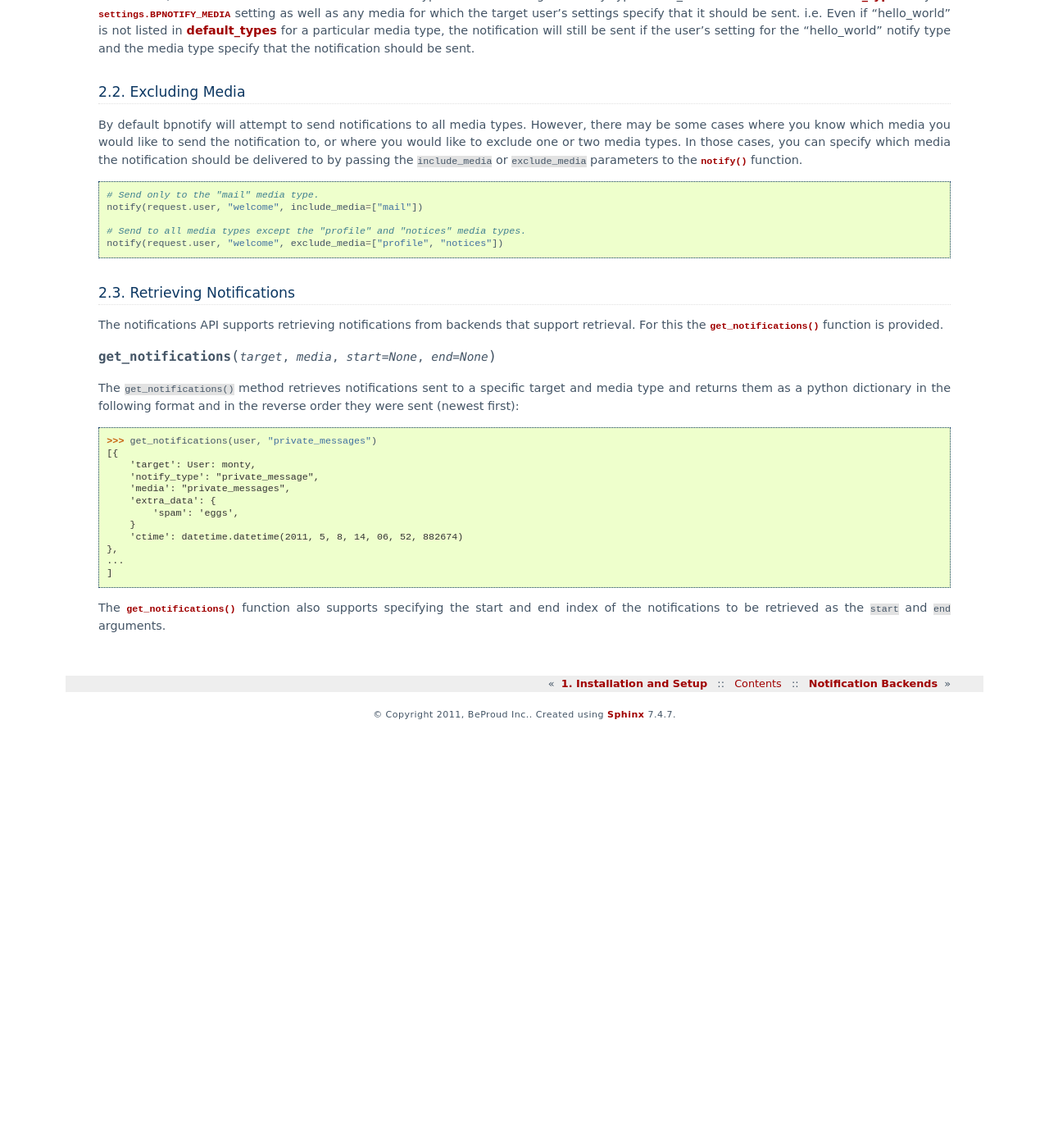
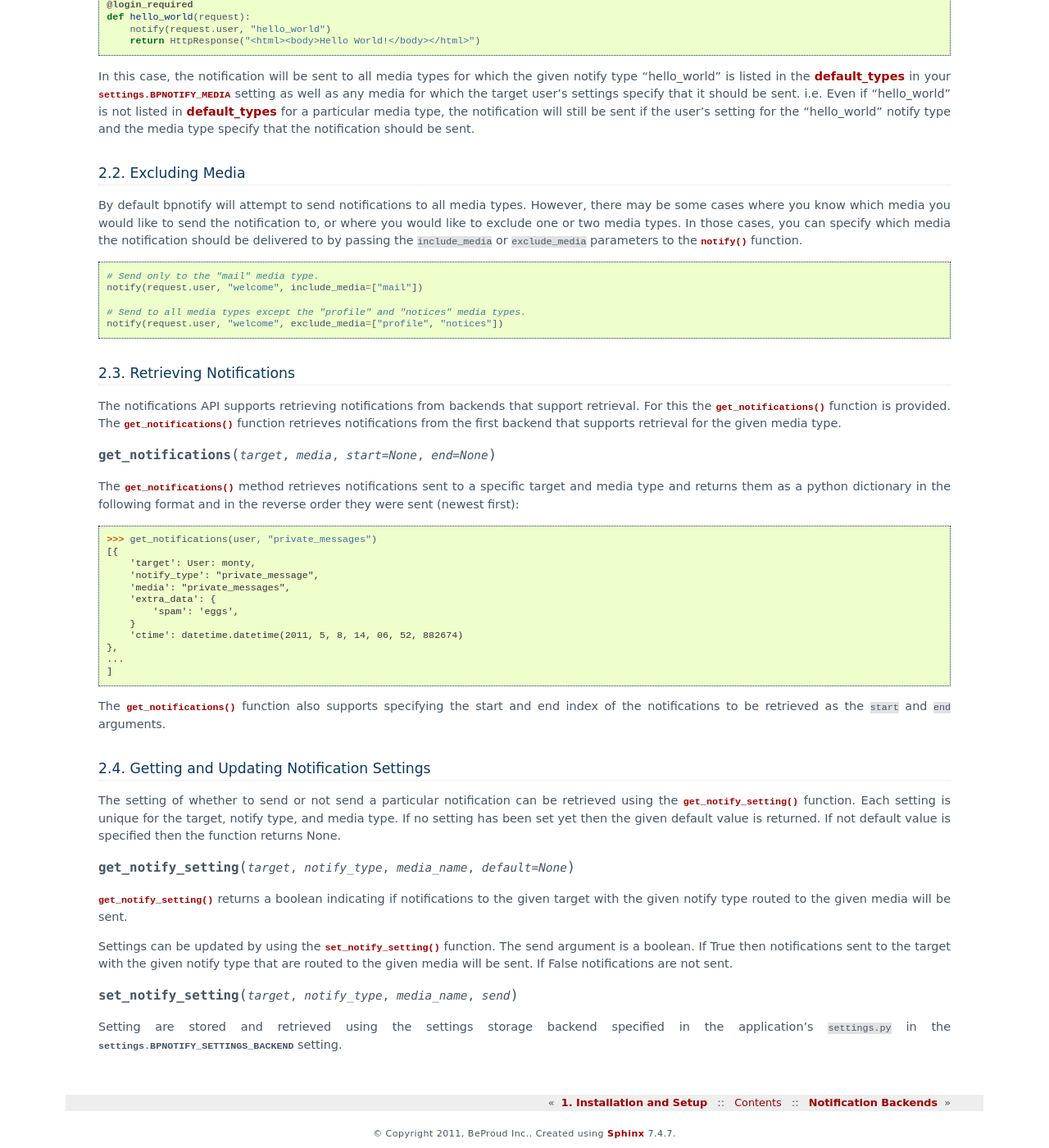
Before and after one commit to beproud/bpnotify, a Sphinx documentation site: the page built from docs/en/source/sending_notifications.rst, in a window 1280 px wide and 1400 px high, scrolled down 596 px. Shown: the whole window at 82% size. Built offline with Sphinx 7.4.7, drawn with Linux system fonts in a browser that asks for light colours; before the commit the page ends 1485 px from its top, so only the background shows below that; some of the changed text lies outside the part shown.

Commit message:
英語ドキュメントのAPIドキュメントを編集。通知の設定の説明を追加

```diff
--- a/docs/en/source/sending_notifications.rst
+++ b/docs/en/source/sending_notifications.rst
@@ -6,14 +6,24 @@ Sending Notifications
 
 
 Sending notifications is fairly straitforward. Notifications are sent via the
-``notify()`` function. Though there are some variations on how to call this
-function, the functionality does not change a great deal.
+:func:`notify() <beproud.django.notify.api.notify>` function. Though there are
+some variations on how to call this function, the functionality does not change
+a great deal.
 
 .. function:: notify(targets, notify_type, extra_data={}, include_media=None, exclude_media=[])
 
-The notify method is called to send a notification of the given type to a iterable
-of targets. If the targets option is not iterable then it is treated as a single
-target.
+The notify method is called to send a notification of the given type to a
+iterable of targets. If the targets option is not iterable then it is treated
+as a single target. The notification will be send asynchronously using the
+Celery task queue API if ``djcelery`` is installed. Otherwise the notification
+is sent synchronously using the :func:`notify_now()
+<beproud.django.notify.api.notify_now>` function.
+
+.. function:: notify_now(targets, notify_type, extra_data={}, include_media=None, exclude_media=[])
+
+If you wish to bypass sending notifications asynchronously then you can call
+the :func:`notify_now() <beproud.django.notify.api.notify_now>` function
+directly.
 
 Sending a Simple Notification
 -----------------------------------
@@ -64,13 +74,17 @@ Retrieving Notifications
 
 The notifications API supports retrieving notifications from backends that
 support retrieval. For this the :func:`get_notifications()
-<beproud.django.notify.api.get_notifications>` function is provided.
+<beproud.django.notify.api.get_notifications>` function is provided.  The
+:func:`get_notifications() <beproud.django.notify.api.get_notifications>`
+function retrieves notifications from the first backend that supports retrieval
+for the given media type.
 
 .. function:: get_notifications(target, media, start=None, end=None)
 
-The ``get_notifications()`` method retrieves notifications sent to
-a specific target and media type and returns them as a python dictionary in
-the following format and in the reverse order they were sent (newest first):
+The :func:`get_notifications() <beproud.django.notify.api.get_notifications>`
+method retrieves notifications sent to a specific target and media type and
+returns them as a python dictionary in the following format and in the reverse
+order they were sent (newest first):
 
 .. code-block:: python
 
@@ -90,3 +104,31 @@ the following format and in the reverse order they were sent (newest first):
 The :func:`get_notifications() <beproud.django.notify.api.get_notifications>`
 function also supports specifying the start and end index of the notifications
 to be retrieved as the ``start`` and ``end`` arguments.
+
+Getting and Updating Notification Settings
+-------------------------------------------------
+
+The setting of whether to send or not send a particular notification can be
+retrieved using the :func:`get_notify_setting()
+<beproud.django.notify.api.get_notify_setting>` function. Each setting is
+unique for the target, notify type, and media type. If no setting has been set
+yet then the given default value is returned. If not default value is specified
+then the function returns None.
+
+.. function:: get_notify_setting(target, notify_type, media_name, default=None)
+
+:func:`get_notify_setting() <beproud.django.notify.api.get_notify_setting>`
+returns a boolean indicating if notifications to the given target with
+the given notify type routed to the given media will be sent.
+
+Settings can be updated by using the :func:`set_notify_setting()
+<beproud.django.notify.api.set_notify_setting>` function. The send argument is
+a boolean. If True then notifications sent to the target with the given
+notify type that are routed to the given media will be sent. If False
+notifications are not sent.
+
+.. function:: set_notify_setting(target, notify_type, media_name, send)
+
+Setting are stored and retrieved using the settings storage backend specified
+in the application's ``settings.py`` in the
+:attr:`settings.BPNOTIFY_SETTINGS_BACKEND` setting.
```
